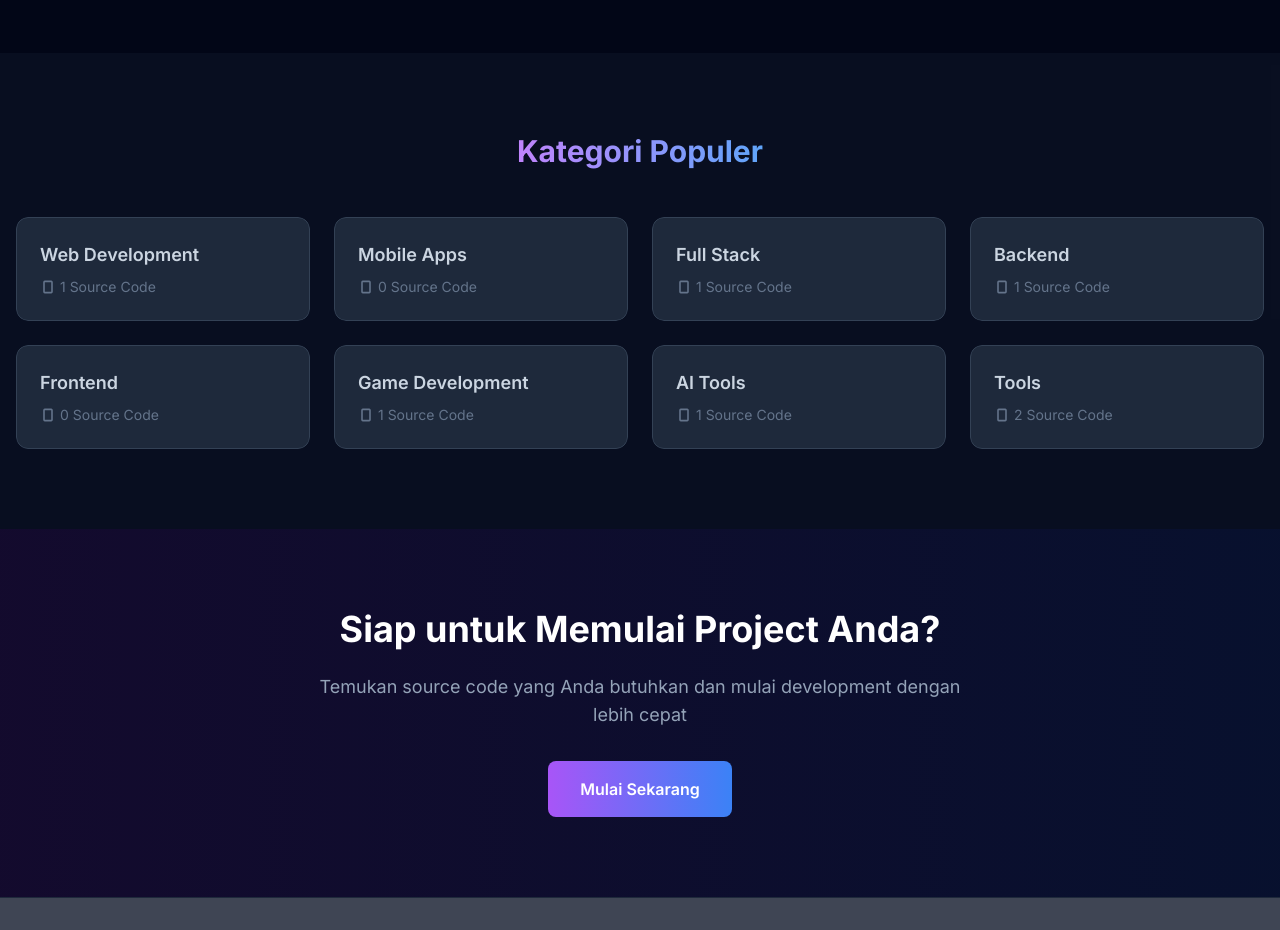
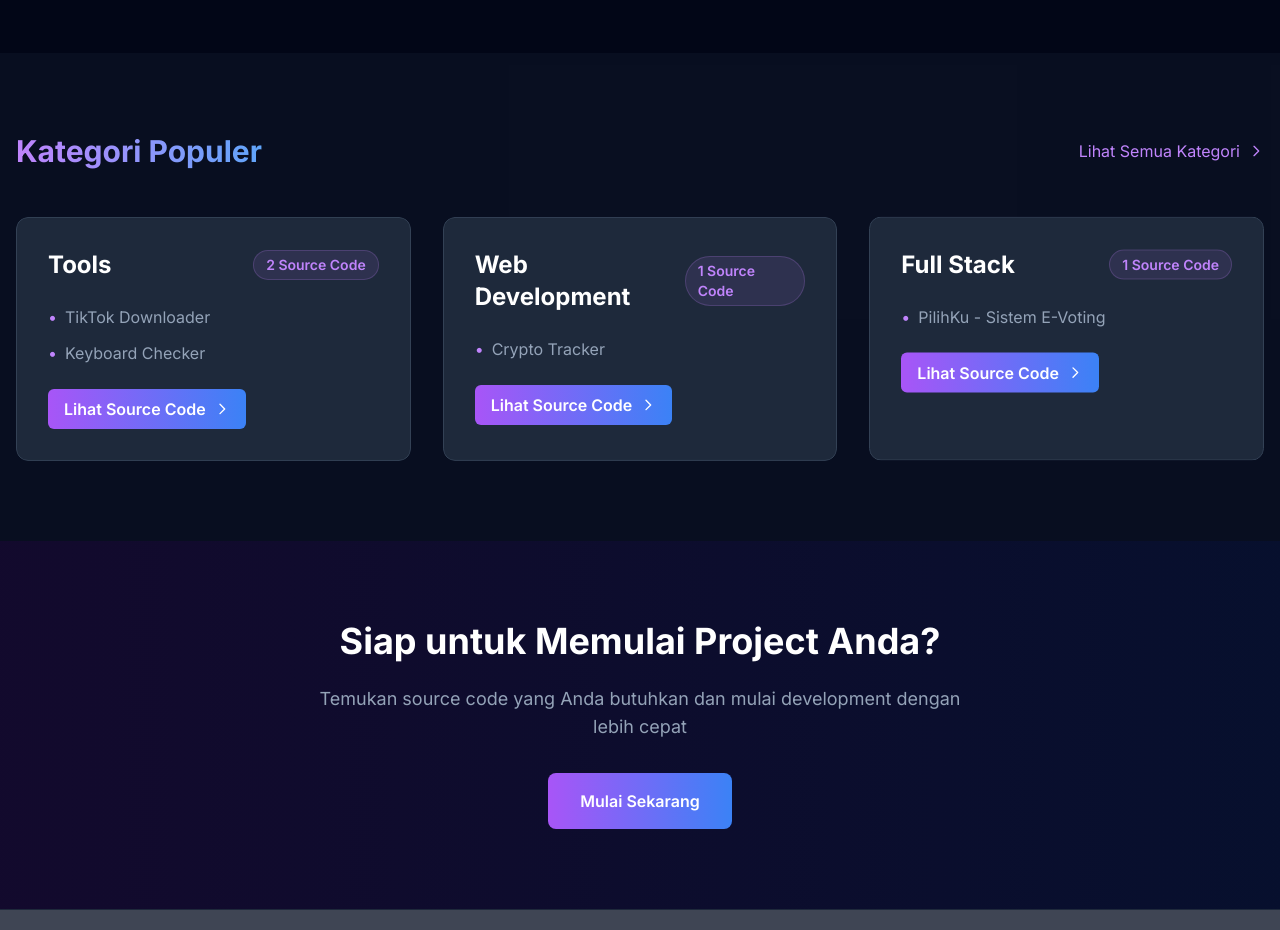
Before and after one commit to bimadevs/bimsc, a Next.js app: page / in a window 1280 px wide. Shown: the part 1460-2390 px from the top of the page. Built offline with nearby package versions, Linux system fonts and the light colour scheme.

Commit message:
feat: show only 3 most popular categories on homepage

```diff
--- a/src/app/page.tsx
+++ b/src/app/page.tsx
@@ -7,6 +7,16 @@ import Image from 'next/image';
 // Get the latest 3 source codes
 const latestSourceCodes = [...sourceCodeData]
   .sort((a, b) => parseInt(b.id) - parseInt(a.id))
+  .slice(0, 3);
+
+// Get the 3 most popular categories (based on source code count)
+const popularCategories = [...categories]
+  .filter(category => category !== 'Semua')
+  .map(category => ({
+    name: category,
+    count: sourceCodeData.filter(item => item.category === category).length
+  }))
+  .sort((a, b) => b.count - a.count)
   .slice(0, 3);
 
 export default function Home() {
@@ -180,29 +190,70 @@ export default function Home() {
       {/* Categories Section dengan desain modern */}
       <section className="py-20 relative bg-slate-900/50">
         <div className="container mx-auto px-4">
-          <h2 className="text-3xl font-bold mb-12 text-center">
-            <span className="bg-clip-text text-transparent bg-gradient-to-r from-purple-400 to-blue-400">
-              Kategori Populer
-            </span>
-          </h2>
-          <div className="grid grid-cols-2 md:grid-cols-3 lg:grid-cols-4 gap-6">
-            {categories.filter(category => category !== 'Semua').map((category) => (
+          <div className="flex items-center justify-between mb-12">
+            <h2 className="text-3xl font-bold text-white">
+              <span className="bg-clip-text text-transparent bg-gradient-to-r from-purple-400 to-blue-400">
+                Kategori Populer
+              </span>
+            </h2>
+            <Link
+              href="/categories"
+              className="text-purple-400 hover:text-purple-300 transition-colors flex items-center gap-2"
+            >
+              Lihat Semua Kategori
+              <svg className="w-4 h-4" fill="none" stroke="currentColor" viewBox="0 0 24 24">
+                <path strokeLinecap="round" strokeLinejoin="round" strokeWidth={2} d="M9 5l7 7-7 7" />
+              </svg>
+            </Link>
+          </div>
+          <div className="grid grid-cols-1 md:grid-cols-3 gap-8">
+            {popularCategories.map(({ name, count }, index) => (
               <Link
-                key={category}
-                href={`/source-code?category=${category.toLowerCase().replace(' ', '-')}`}
-                className="group relative p-6 rounded-xl overflow-hidden transition-all hover:scale-105"
+                key={name}
+                href={`/source-code?category=${name}`}
+                className="group relative p-8 rounded-xl overflow-hidden transition-all hover:scale-105 animate-float"
+                style={{ animationDelay: `${index * 0.2}s` }}
               >
+                {/* Background with gradient */}
                 <div className="absolute inset-0 bg-slate-800 border border-slate-700 rounded-xl transition-colors group-hover:border-purple-500/50" />
                 <div className="absolute inset-0 bg-gradient-to-br from-purple-500/10 to-blue-500/10 opacity-0 group-hover:opacity-100 transition-opacity" />
+
+                {/* Glow effect on hover */}
+                <div className="absolute inset-0 rounded-xl opacity-0 group-hover:opacity-100 transition-all duration-300 bg-gradient-to-r from-purple-500/30 to-blue-500/30 blur-xl -z-10" />
+
+                {/* Content */}
                 <div className="relative">
-                  <h3 className="font-semibold text-lg text-slate-300 group-hover:text-purple-400 transition-colors mb-2">
-                    {category}
-                  </h3>
-                  <div className="flex items-center text-sm text-slate-500">
-                    <svg className="w-4 h-4 mr-1" fill="currentColor" viewBox="0 0 20 20">
-                      <path fillRule="evenodd" d="M4 4a2 2 0 012-2h8a2 2 0 012 2v12a2 2 0 01-2 2H6a2 2 0 01-2-2V4zm2 0h8v12H6V4z" clipRule="evenodd" />
+                  <div className="flex items-center justify-between mb-6">
+                    <h3 className="font-bold text-2xl text-white group-hover:text-purple-400 transition-colors">
+                      {name}
+                    </h3>
+                    <span className="px-3 py-1 text-sm font-semibold text-purple-400 bg-purple-400/10 rounded-full border border-purple-400/20">
+                      {count} Source Code
+                    </span>
+                  </div>
+
+                  {/* Preview of source codes in this category */}
+                  <div className="space-y-3 mb-6">
+                    {sourceCodeData
+                      .filter(item => item.category === name)
+                      .slice(0, 3)
+                      .map(item => (
+                        <div
+                          key={item.id}
+                          className="text-slate-400 group-hover:text-slate-300 transition-colors flex items-center gap-2"
+                        >
+                          <span className="text-purple-400">•</span>
+                          {item.title}
+                        </div>
+                      ))
+                    }
+                  </div>
+
+                  <div className="inline-flex items-center gap-2 text-white font-semibold bg-gradient-to-r from-purple-500 to-blue-500 px-4 py-2 rounded-md group-hover:from-purple-600 group-hover:to-blue-600 transition-all duration-300">
+                    Lihat Source Code
+                    <svg className="w-4 h-4 transform group-hover:translate-x-1 transition-transform duration-300" fill="none" stroke="currentColor" viewBox="0 0 24 24">
+                      <path strokeLinecap="round" strokeLinejoin="round" strokeWidth={2} d="M9 5l7 7-7 7" />
                     </svg>
-                    {sourceCodeData.filter(item => item.category === category).length} Source Code
                   </div>
                 </div>
               </Link>
```
